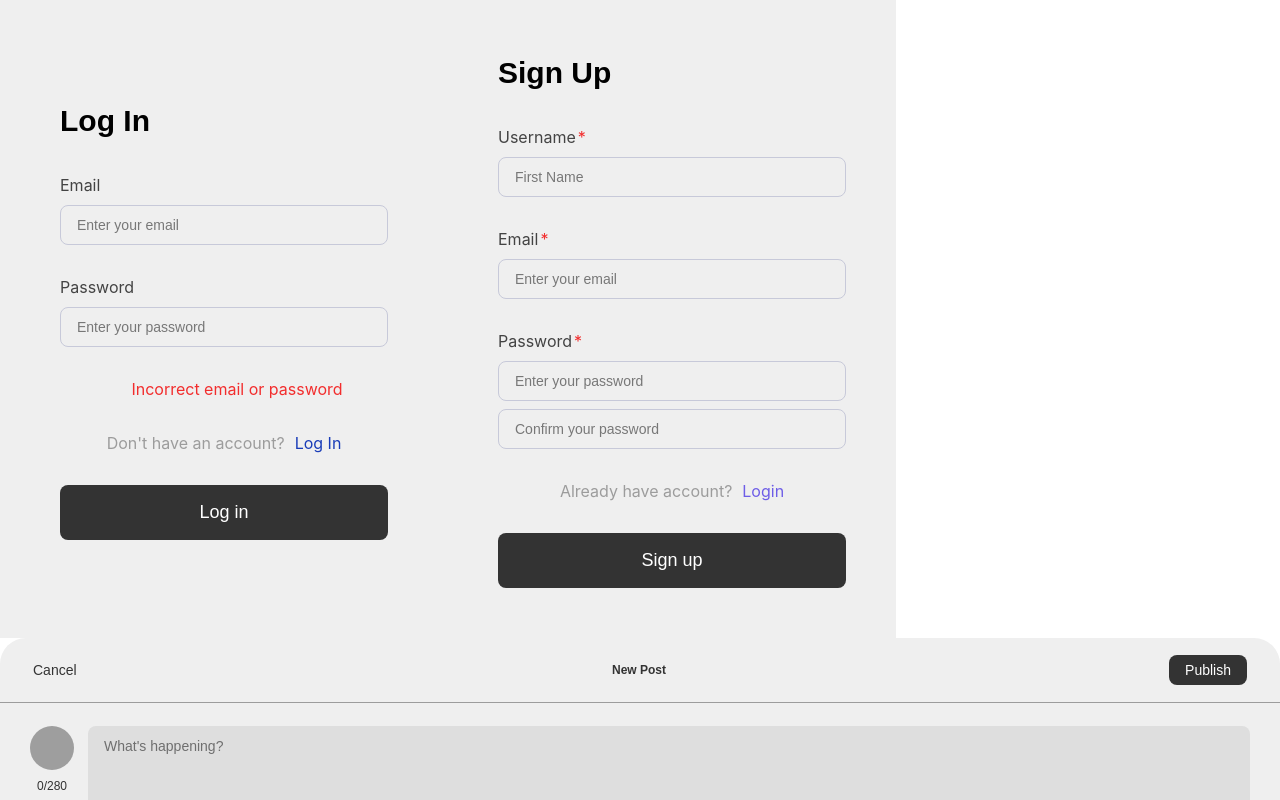
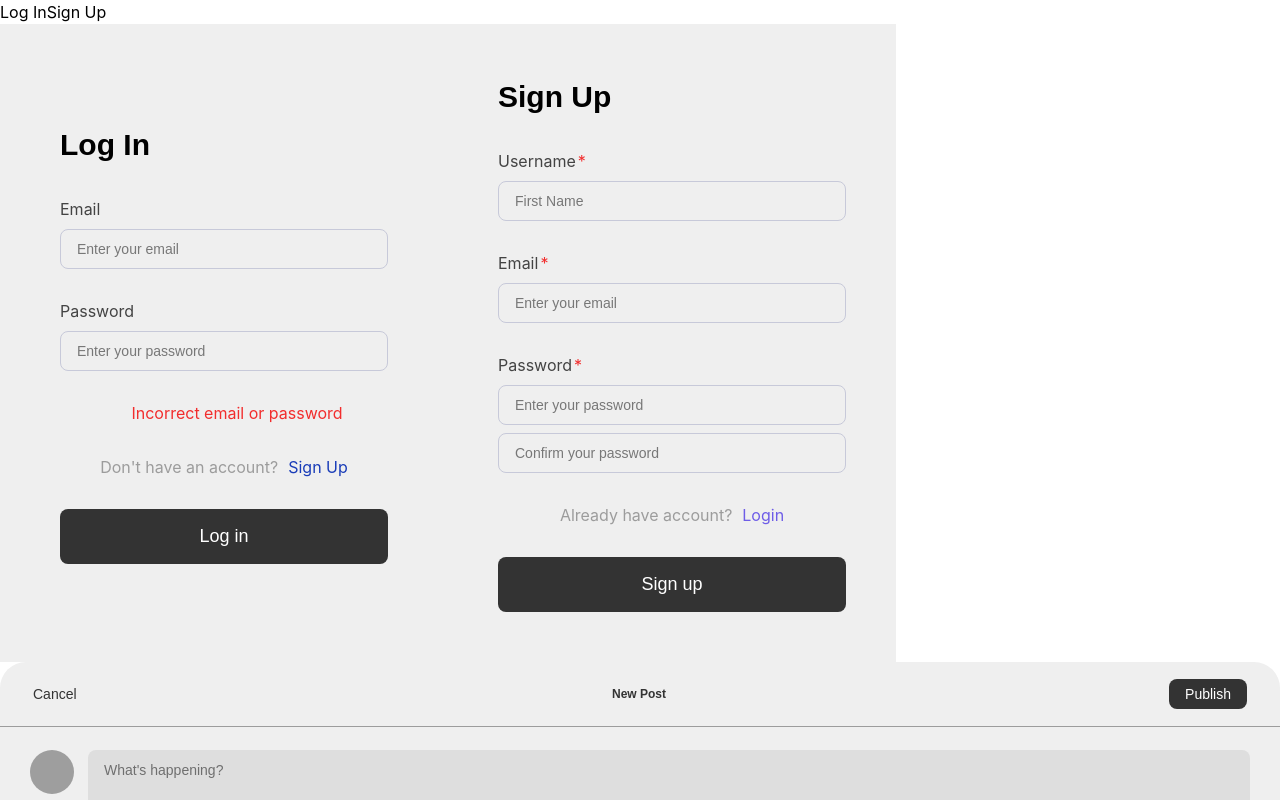
Before and after one commit to MMI-developpement-web/sae4-dweb-di-01-social-JeanJeanPaugnat, a React (Vite) app in the folder frontend/: page / in a window 1280 px wide. Shown: the top 800 px of the page. Built offline with nearby package versions, Linux system fonts and the light colour scheme; grey boxes are pictures that could not be loaded; some icons are missing.

Commit message:
route logic added

```diff
--- a/frontend/src/App.tsx
+++ b/frontend/src/App.tsx
@@ -7,8 +7,9 @@ import Icon from './components/ui/Icon'
 import Button from './components/ui/button'
 import Avatar from './components/ui/Avatar'
 import LogInForm from './components/section/LogInForm'
-import SignUpForm from './components/section/SignUpform'
+import SignUpForm from './components/section/SignUpForm'
 import CreatePost from './components/section/CreatePost'
+import {Link} from "react-router-dom"
 
 function App() {
   const [count, setCount] = useState(0)
@@ -16,6 +17,8 @@ function App() {
   return (
     <>
       <div>
+          <Link to="/login">Log In</Link>
+          <Link to="/signup">Sign Up</Link>
           <div className="flex flex-row">
             <LogInForm/>
             <SignUpForm/>
--- a/frontend/src/components/section/LogInForm.tsx
+++ b/frontend/src/components/section/LogInForm.tsx
@@ -18,7 +18,7 @@ export default function LogInForm() {
             </div>
             <div className="flex flex-row gap-2.5 text10-regular items-center justify-center">
                 <span className="text-light-text">Don't have an account?</span>
-                <a href="#" className="text-blue-800 ">Log In</a>
+                <a href="/signup" className="text-blue-800 ">Sign Up</a>
             </div>
             <Button text="Log in" size="lg" />
         </section>
--- a/frontend/src/components/section/SignUpform.tsx
+++ b/frontend/src/components/section/SignUpForm.tsx
@@ -78,7 +78,7 @@ export default function SignUpForm() {
 
       <div className="flex flex-row gap-2.5 items-center justify-center text10-regular">
         <span className="text-light-text">Already have account?</span>
-        <a href="#" className="text-[#6E5DE7]">Login</a>
+        <a href="/login" className="text-[#6E5DE7]">Login</a>
       </div>
 
       <Button text="Sign up" size="lg" />
--- /dev/null
+++ b/frontend/src/routes/LogIn.tsx
@@ -0,0 +1,12 @@
+import LogInForm from "../components/section/LogInForm";
+
+
+export default function LogIn() {
+
+
+  return (
+    <div>
+        <LogInForm />
+    </div>
+  );
+}
--- /dev/null
+++ b/frontend/src/routes/SignUp.tsx
@@ -0,0 +1,12 @@
+import SignUpform from "../components/section/SignUpForm";
+
+
+export default function SignUp() {
+
+
+  return (
+    <div>
+        <SignUpform />
+    </div>
+  );
+}
```
Also changed, not shown: frontend/src/main.tsx (+11 -1 lines).
